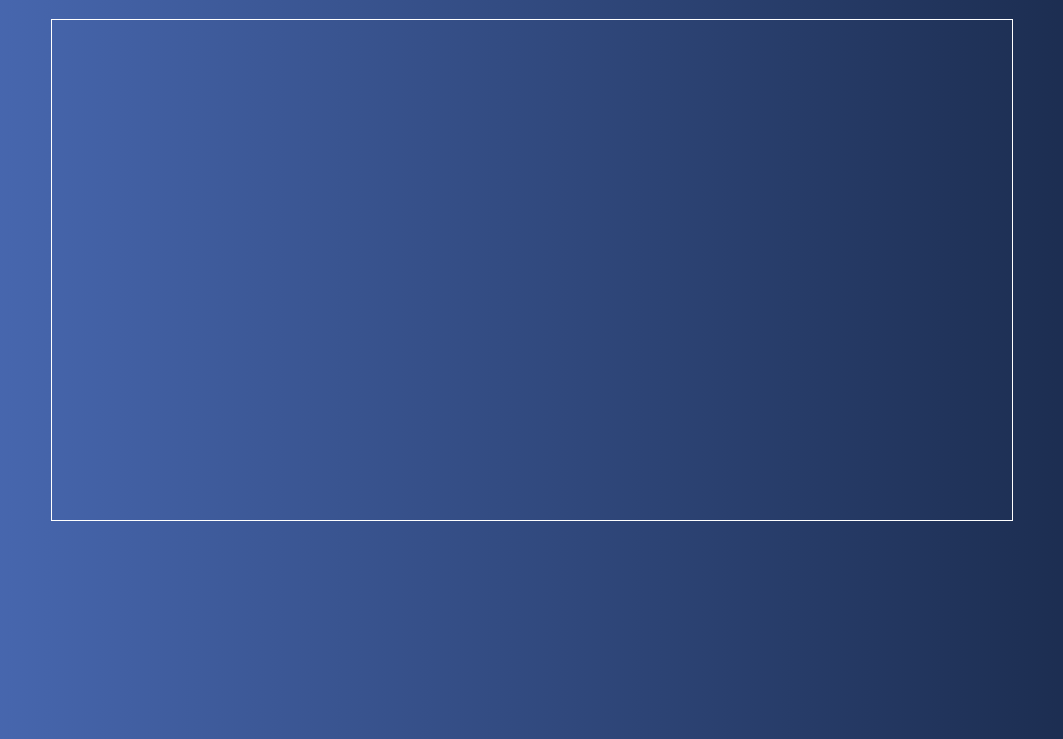
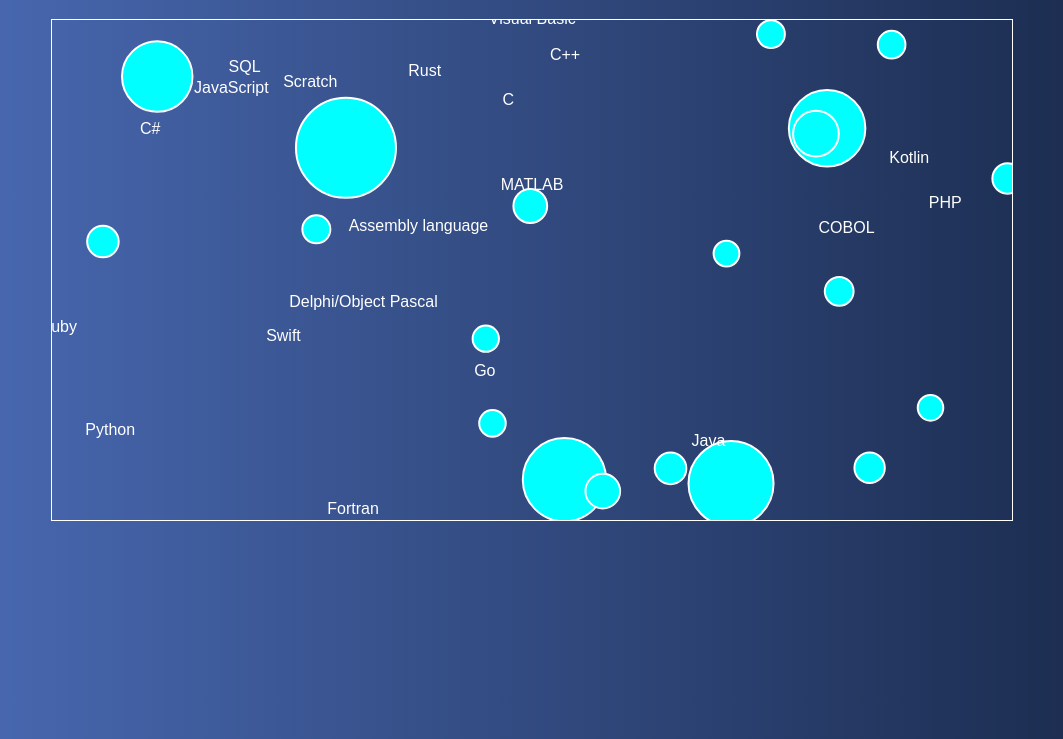
Before and after one commit to vestahome82/ChatFlow, a website: page index.html in a window 1280 px wide. Shown: the part 61-800 px from the top of the page, without its empty margins (108-1171 px from the left). Drawn offline with nearby package versions, Linux system fonts and the light colour scheme.

Commit message:
Update index.html

```diff
--- a/index.html
+++ b/index.html
@@ -34,7 +34,51 @@
 
     <!-- Script for creating the bubble chart -->
     <script>
-        // Your D3.js code will go here
+    // Your JSON data URL
+    const dataUrl = 'codetrends.json'; // Assuming the JSON file is in the root directory
+
+    // Dimensions for the SVG container
+    const width = 960;
+    const height = 500;
+
+    // Select the SVG element
+    const svg = d3.select('svg')
+        .attr('width', width)
+        .attr('height', height);
+
+    // Load the JSON data
+    d3.json(dataUrl).then(data => {
+        // Create a scale for your bubbles
+        const radiusScale = d3.scaleSqrt()
+            .domain([0, d3.max(data, d => parseFloat(d.rating))])
+            .range([0, 50]); // Adjust range to fit your design
+
+        // Create the bubbles
+        const bubbles = svg.selectAll('.bubble')
+            .data(data)
+            .enter().append('circle')
+            .attr('class', 'bubble')
+            .attr('r', d => radiusScale(parseFloat(d.rating)))
+            .attr('cx', d => Math.random() * width) // Random x position for each bubble
+            .attr('cy', d => Math.random() * height) // Random y position for each bubble
+            .style('fill', 'cyan') // Temporarily color the bubbles cyan for visibility
+            .style('stroke', 'white') // Add a white stroke to the bubbles
+            .style('stroke-width', '2px');
+
+        // Add labels to the bubbles (optional)
+        svg.selectAll('.label')
+            .data(data)
+            .enter().append('text')
+            .attr('class', 'label')
+            .attr('x', d => Math.random() * width) // Align with bubble x position
+            .attr('y', d => Math.random() * height) // Align with bubble y position
+            .text(d => d.language)
+            .style('text-anchor', 'middle')
+            .style('fill', 'white');
+
+    }).catch(error => {
+        console.error('Error loading the data: ', error);
+    });
     </script>
 </body>
 </html>
```
